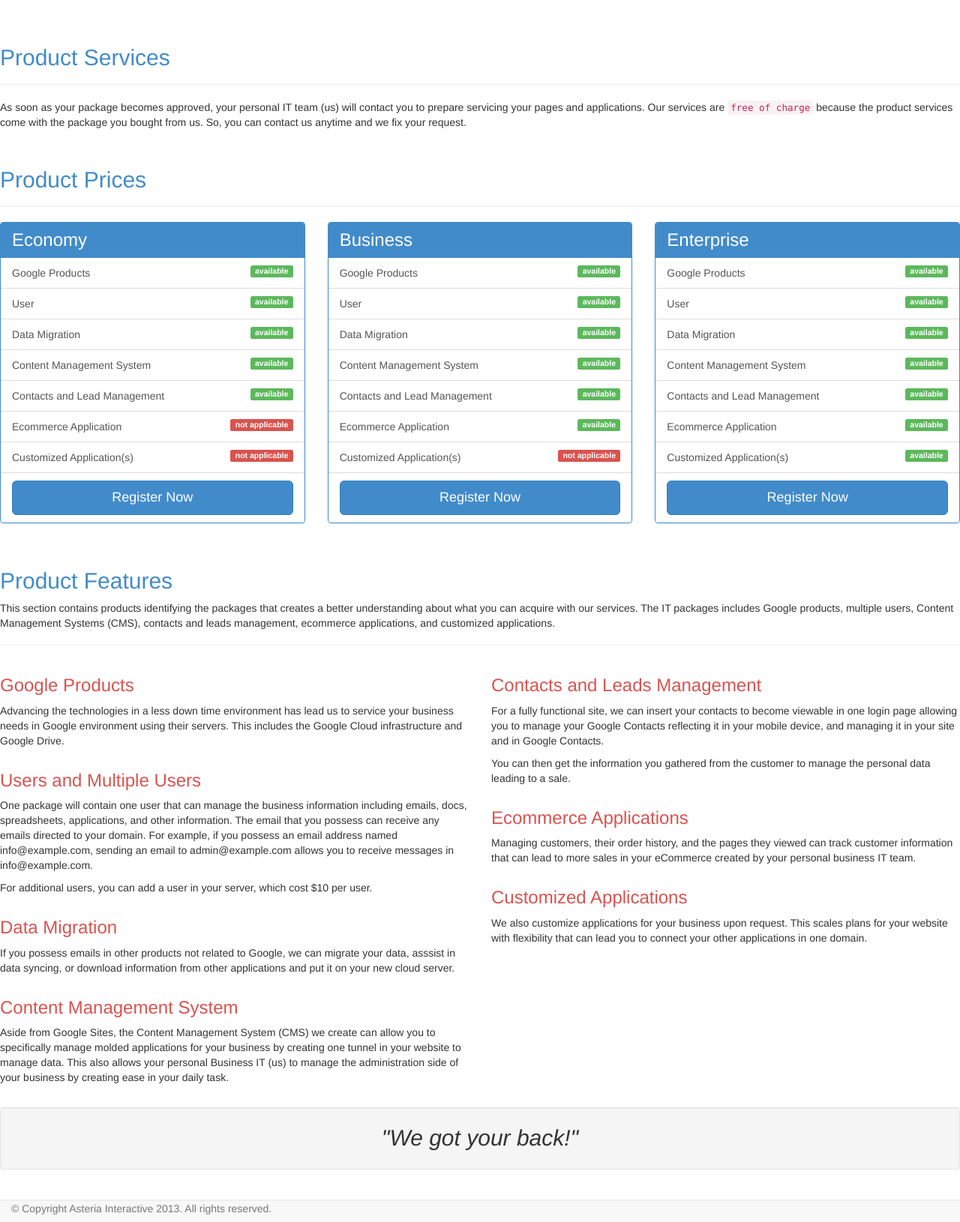
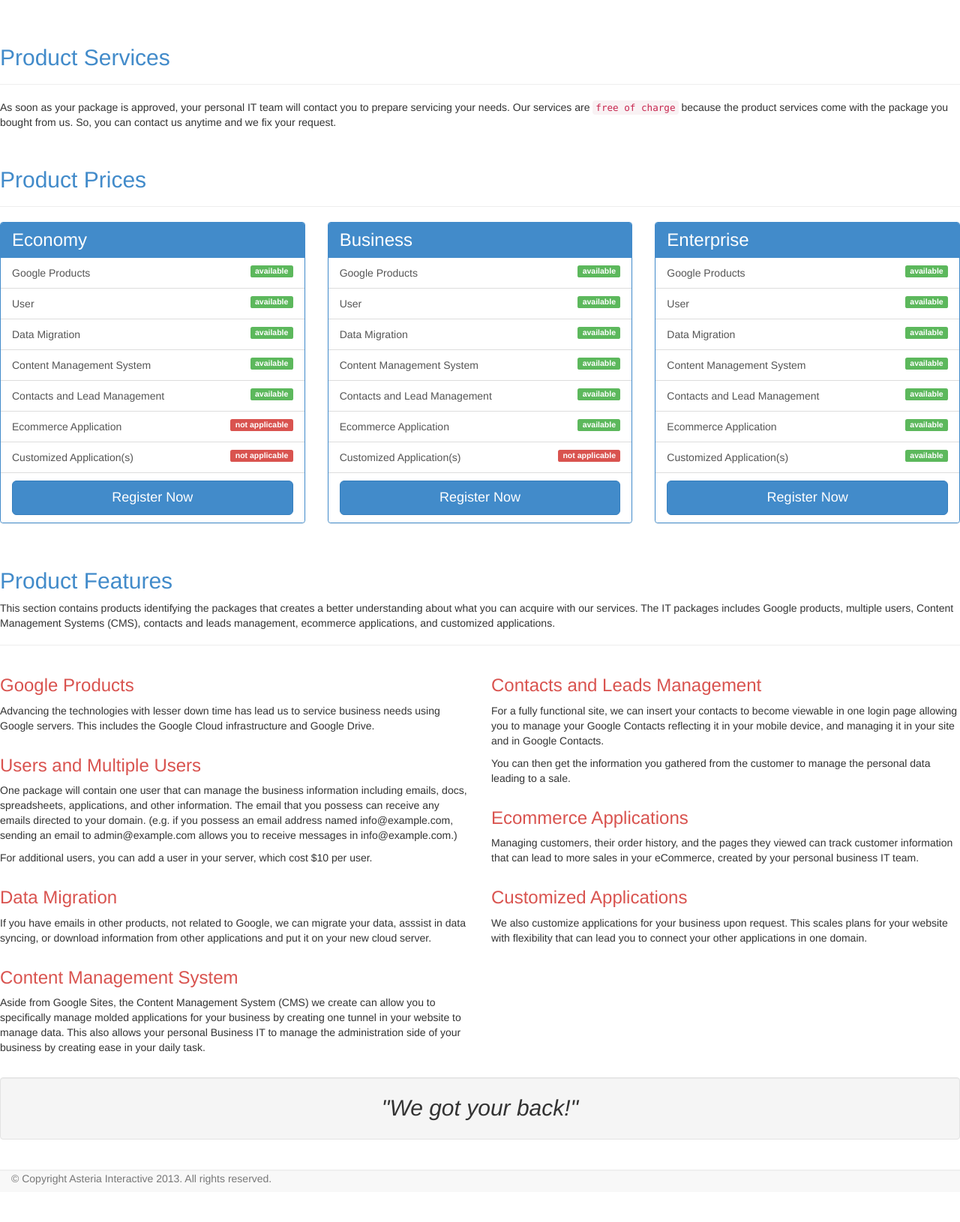
Before and after one commit to franznoel/asteriainteractive, a Python web app: template templates/professional/products.html in a window 1280 px wide. Shown: the part 52-1682 px from the top of the page at 75% size. After the commit the page ends 1632 px from the top, so only its background shows below. Run offline with Jinja, Linux system fonts and the light colour scheme; the template is opened without the code that fills it, so the values that code supplies are empty.

Commit message:
feat: Revised content, and added email sign up.

```diff
--- a/templates/professional/product-feature.html
+++ b/templates/professional/product-feature.html
@@ -17,9 +17,9 @@
 						<div class="row">
 							<div class="col-md-12">
 								<h3 id="google-products">Google Products</h3>
-								<p>Advancing the technologies in a less down time
-									environment has lead us to service your business needs in
-									Google environment using their servers. This includes the
+								<p>Advancing the technologies with lesser down time
+									has lead us to service business needs using
+									Google servers. This includes the
 									Google Cloud infrastructure and Google Drive.</p>
 							</div>
 						</div>
@@ -29,10 +29,10 @@
 								<p>One package will contain one user that can manage the
 									business information including emails, docs, spreadsheets,
 									applications, and other information. The email that you possess
-									can receive any emails directed to your domain. For example, if
+									can receive any emails directed to your domain. (e.g. if
 									you possess an email address named info@example.com, sending an
 									email to admin@example.com allows you to receive messages in
-									info@example.com.</p>
+									info@example.com.)</p>
 								<p>For additional users, you can add a user in your server,
 									which cost $10 per user.</p>
 							</div>
@@ -40,7 +40,7 @@
 						<div class="row">
 							<div class="col-md-12">
 								<h3 id="data-migration">Data Migration</h3>
-								<p>If you possess emails in other products not related to
+								<p>If you have emails in other products, not related to
 									Google, we can migrate your data, asssist in data syncing, or
 									download information from other applications and put it on your
 									new cloud server.</p>
@@ -53,7 +53,7 @@
 									(CMS) we create can allow you to specifically manage molded
 									applications for your business by creating one tunnel in your
 									website to manage data. This also allows your personal Business
-									IT (us) to manage the administration side of your business by
+									IT to manage the administration side of your business by
 									creating ease in your daily task.</p>
 							</div>
 						</div>
@@ -76,7 +76,7 @@
 								<h3 id="ecommerce-applications">Ecommerce Applications</h3>
 								<p>Managing customers, their order history, and the pages
 									they viewed can track customer information that can lead to
-									more sales in your eCommerce created by your personal business
+									more sales in your eCommerce, created by your personal business
 									IT team.</p>
 							</div>
 						</div>
--- a/templates/professional/product-services.html
+++ b/templates/professional/product-services.html
@@ -4,8 +4,8 @@
 <div class="row">
 	<div class="col-md-12">
 		<p>
-			As soon as your package becomes approved, your personal IT team (us)
-			will contact you to prepare servicing your pages and applications.
+			As soon as your package is approved, your personal IT team
+			will contact you to prepare servicing your needs.
 			Our services are
 			<code>free of charge</code>
 			because the product services come with the package you bought from
```
Also changed, not shown: templates/professional/index.html (+6 -8 lines).
